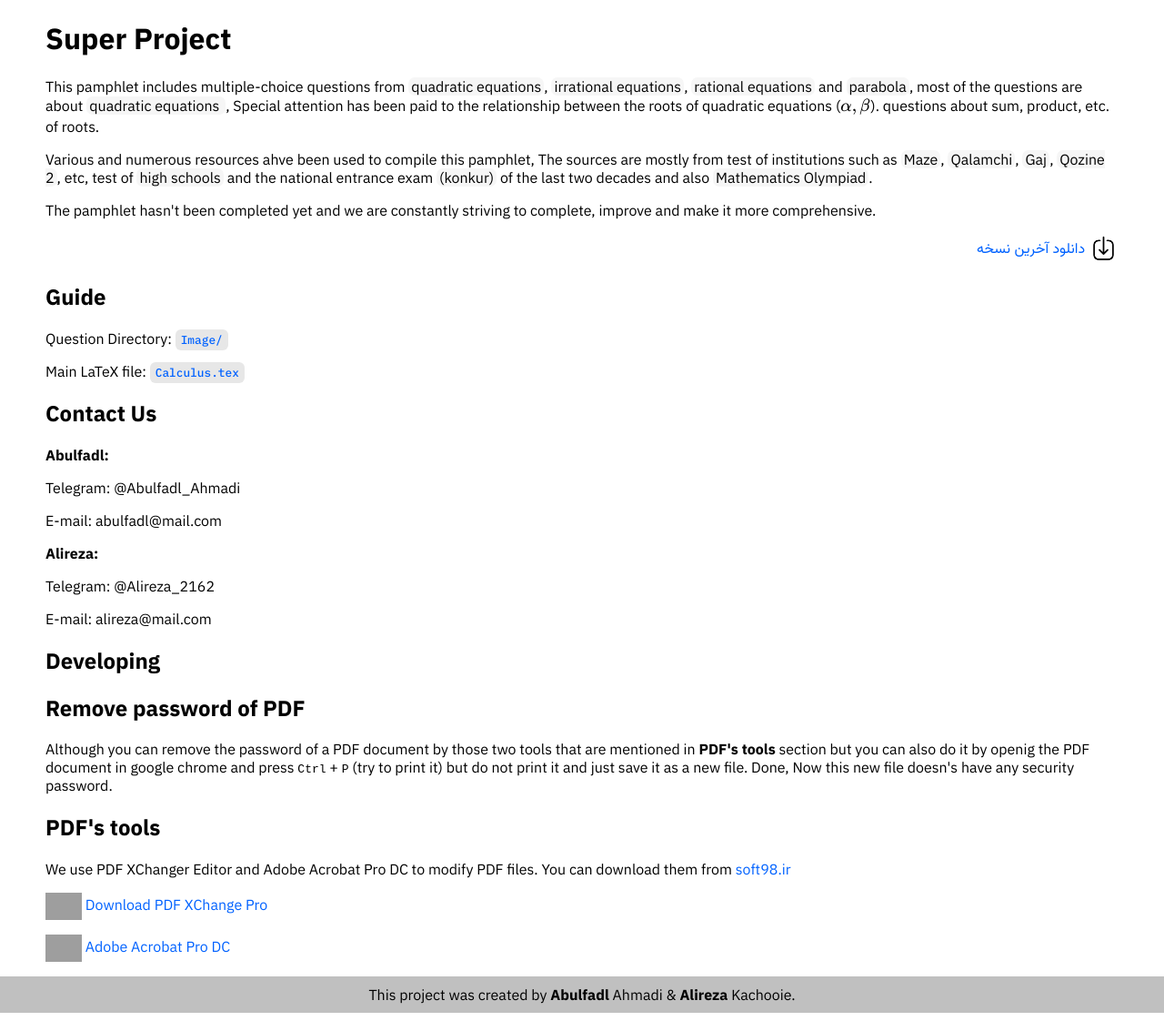
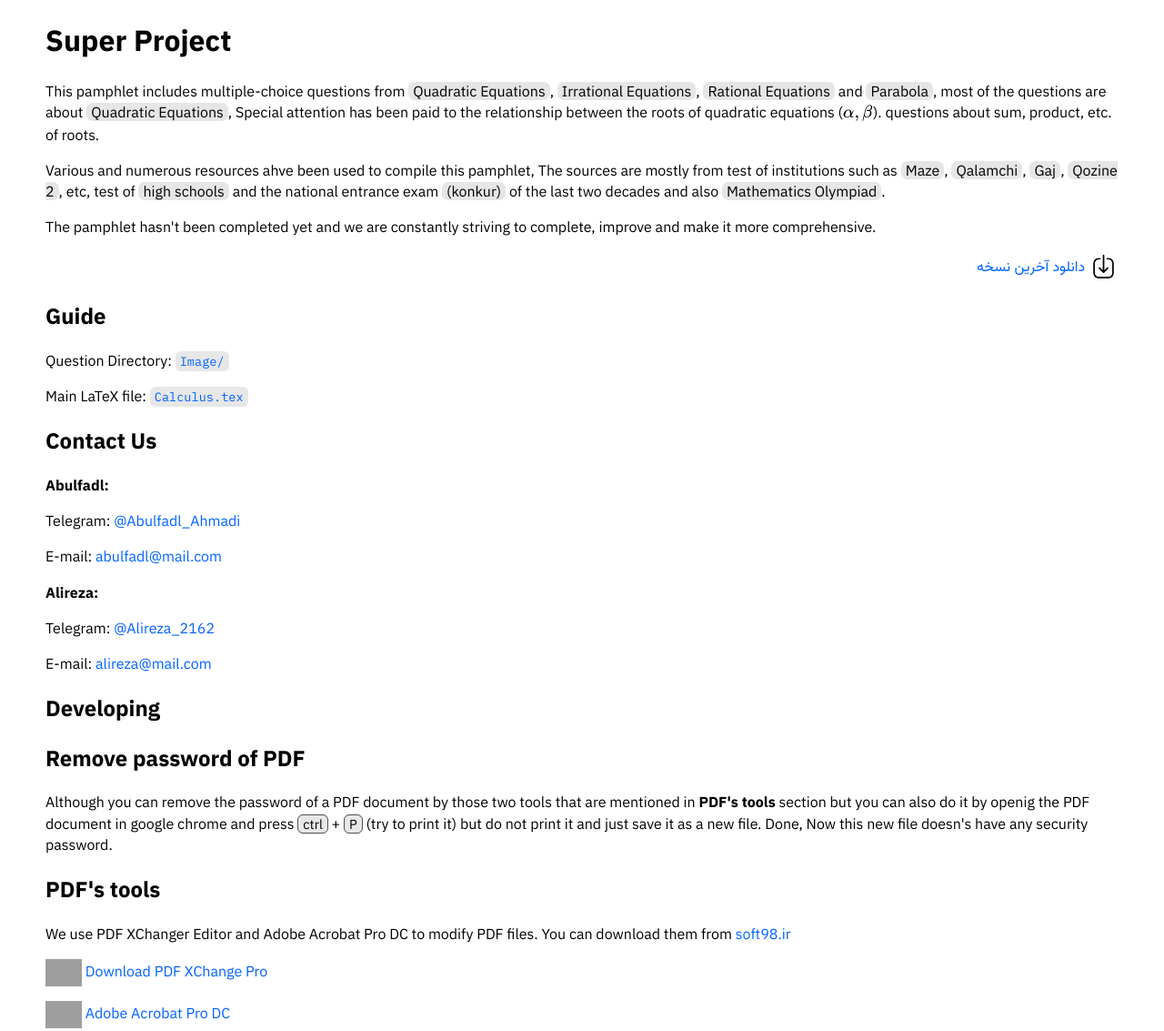
Before and after one commit to Abulfadl-Ahmadi/Super-Project, a plain HTML site: page docs/index.html in a window 1280 px wide. Shown: the top 1133 px of the page at 91% size. Drawn offline with nearby package versions, Linux system fonts and the light colour scheme; grey boxes are pictures that could not be loaded.

Commit message:
add telegram and email address

```diff
--- a/docs/index.html
+++ b/docs/index.html
@@ -9,7 +9,7 @@
     <link rel="preconnect" href="https://fonts.gstatic.com" crossorigin>
     <link href="https://fonts.googleapis.com/css2?family=Vazirmatn:wght@400;700&display=swap" rel="stylesheet">
     <link href="https://fonts.googleapis.com/css2?family=IBM+Plex+Sans:ital,wght@0,400;0,700;1,400;1,700&display=swap" rel="stylesheet">
-    <link href="https://fonts.googleapis.com/css2?family=IBM+Plex+Mono:ital,wght@0,500;0,700;1,500;1,700&family=IBM+Plex+Sans:ital,wght@0,500;0,700;1,500;1,700&display=swap" rel="stylesheet">
+    <link href="https://fonts.googleapis.com/css2?family=IBM+Plex+Mono:ital,wght@0,400;0,700;1,400;1,700&family=IBM+Plex+Sans:ital,wght@0,400;0,700;1,400;1,700&display=swap" rel="stylesheet">
     <link rel="stylesheet" href="https://cdn.jsdelivr.net/npm/katex@0.10.0-rc.1/dist/katex.min.css" integrity="sha384-D+9gmBxUQogRLqvARvNLmA9hS2x//eK1FhVb9PiU86gmcrBrJAQT8okdJ4LMp2uv" crossorigin="anonymous">
 
     <!-- The loading of KaTeX is deferred to speed up page rendering -->
@@ -26,8 +26,8 @@
         Super Project
     </h1>
     <p>
-        This pamphlet includes multiple-choice questions from <hl>quadratic equations</hl>, <hl>irrational equations</hl>,
-        <hl>rational equations</hl> and <hl>parabola</hl>, most of the questions are about <hl> quadratic equations </hl>,
+        This pamphlet includes multiple-choice questions from <hl>Quadratic Equations</hl>, <hl>Irrational Equations</hl>,
+        <hl>Rational Equations</hl> and <hl>Parabola</hl>, most of the questions are about <hl>Quadratic Equations</hl>,
         Special attention has been paid to the relationship between the roots of quadratic equations (\(\alpha, \beta\)).
         questions about sum, product, etc. of roots.
     </p>
@@ -70,15 +70,15 @@
 
     <b>Abulfadl:</b>
 
-    <p>Telegram: <a>@Abulfadl_Ahmadi</a></p>
+    <p>Telegram: <a href="https://t.me/Abulfadl_Ahmadi">@Abulfadl_Ahmadi</a></p>
 
-    <p>E-mail: <a>abulfadl@mail.com</a></p>
+    <p>E-mail: <a href="mailto:abulfadl@mail.com">abulfadl@mail.com</a></p>
 
     <b>Alireza:</b>
 
-    <p>Telegram: <a>@Alireza_2162</a></p>
+    <p>Telegram: <a href="https://t.me/Alireza_2162">@Alireza_2162</a></p>
 
-    <p>E-mail: <a>alireza@mail.com</a></p>
+    <p>E-mail: <a href="mailto:alireza@mail.com">alireza@mail.com</a></p>
 
 
 
@@ -91,7 +91,7 @@
     </h2>
     <p>
         Although you can remove the password of a PDF document by those two tools that are mentioned in <b>PDF's tools</b>
-        section but you can also do it by openig the PDF document in google chrome and press <kbd>Ctrl</kbd> + <kbd>P</kbd>
+        section but you can also do it by openig the PDF document in google chrome and press <kbd>ctrl</kbd> + <kbd>P</kbd>
         (try to print it) but do not print it and just save it as a new file.
          Done, Now this new file doesn's have any security password.
     </p>
--- a/docs/style.css
+++ b/docs/style.css
@@ -1,26 +1,40 @@
 
         body {
             font-family: 'IBM Plex Sans', sans-serif;
+            line-height: 1.45;
             margin: 0 0 0 0;
             margin-bottom: -20px;
         }
 
         hl {
-            background-color: #f6f6f6;
+            background-color: #e6e6e6;
             border-radius: 7px;
-            padding: 0px;
-            padding-left: 3px;
-            padding-right: 3px;
+            padding-left: 5px;
+            padding-right: 5px;
         }
 
         code {
             font-family: 'IBM Plex Mono', monospace;
-            font-size: 80%;
+            font-size: 85%;
             border-radius: 6px;
             background: #e7e7e7;
-            padding: 3px;
-            padding-left: 6px;
-            padding-right: 6px;
+            padding: 2px;
+            padding-left: 5px;
+            padding-right: 5px;
+        }
+
+        kbd {
+            font-family: 'IBM Plex Sans', sans-serif;
+            /* font-family: 'IBM Plex Mono', monospace; */
+            font-size: 90%;
+            border-radius: 6px;
+            background: #e8e8e8;
+            border-style: solid;
+            border-width: 1px;
+            border-color: #505050;
+            padding: 0px;
+            padding-left: 5px;
+            padding-right: 5px;
         }
 
 
```
